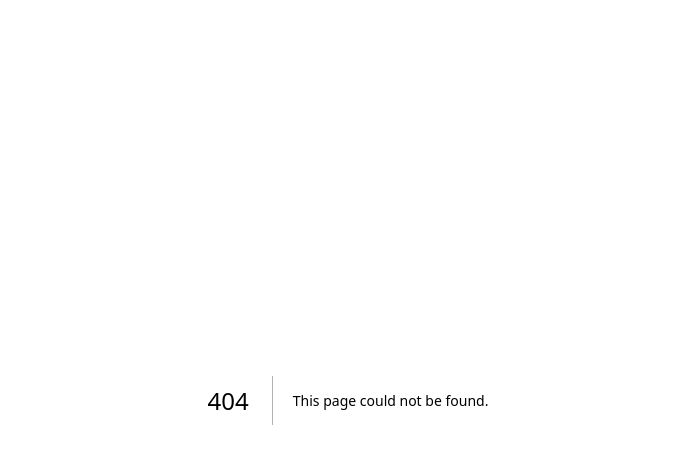
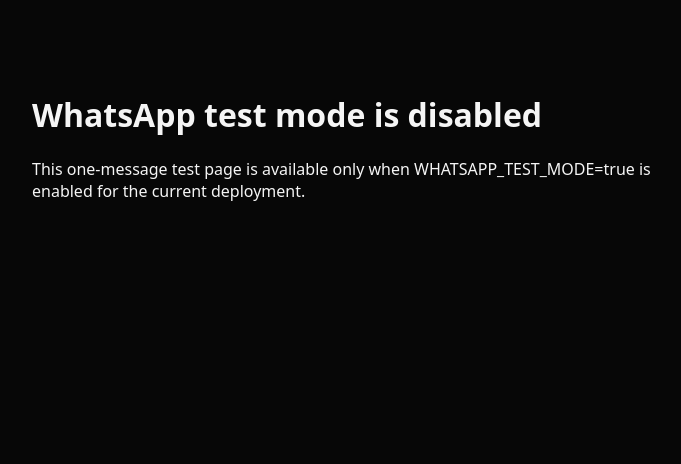
Before and after one commit to Bolo67-ctrl/Z-Agent-, a Next.js app: page /whatsapp-test in a window 1280 px wide. Before the commit this address had no page. Shown: the top 464 px of the page, without its empty margins (292-973 px from the left). Built offline with nearby package versions, Linux system fonts and the light colour scheme.

Commit message:
Add preview-only WhatsApp test page

```diff
--- /dev/null
+++ b/app/whatsapp-test/page.tsx
@@ -0,0 +1,16 @@
+import WhatsAppTestPanel from "./WhatsAppTestPanel";
+
+export const dynamic = "force-dynamic";
+
+export default function WhatsAppTestPage() {
+  if (process.env.WHATSAPP_TEST_MODE !== "true") {
+    return (
+      <main style={{ maxWidth: 680, margin: "48px auto", padding: 24, fontFamily: "system-ui, sans-serif" }}>
+        <h1>WhatsApp test mode is disabled</h1>
+        <p>This one-message test page is available only when WHATSAPP_TEST_MODE=true is enabled for the current deployment.</p>
+      </main>
+    );
+  }
+
+  return <WhatsAppTestPanel />;
+}
```
